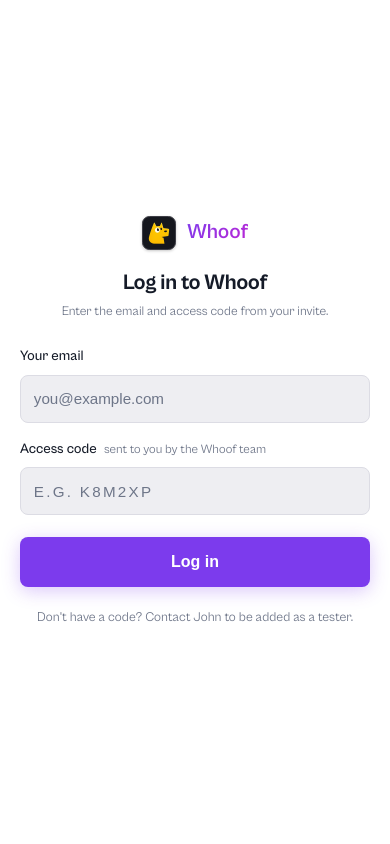
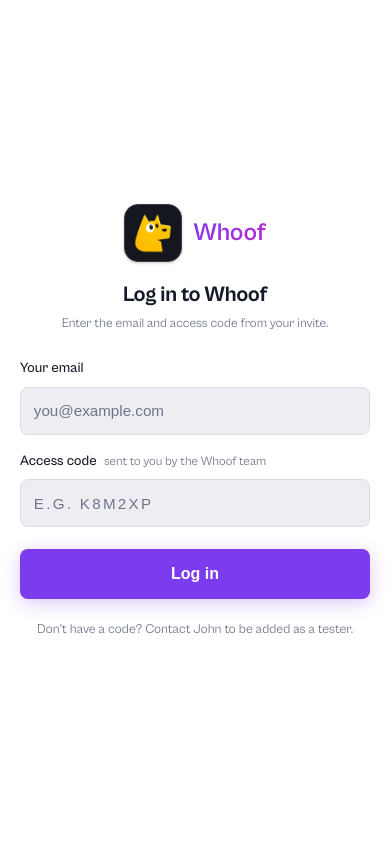
Before and after one commit to jgcarti123-cyber/Whoof_Chatbot, a Node server app: page /login in a window 390 px wide. Run offline with Node 20, Linux system fonts and the light colour scheme; some libraries are stand-ins or nearby versions.

Commit message:
Bigger login brand mark, fix ingest script, add GWAS 2025 title
- style.css: larger brand icon (58px) + roomier pill on login auth-aside;
  mobile form-wrap brand scaled up to 1.55rem so it reads clearly
- ingest-all-pdfs.sh: fix unbound-variable error under set -u when no
  args passed; add clean citation title for the new GWAS 2025 PDF
- .gitignore: exclude ingest-log.txt and *.log build artifacts

Co-Authored-By: Claude Sonnet 4.6 <noreply@anthropic.com>

```diff
--- a/public/style.css
+++ b/public/style.css
@@ -908,13 +908,17 @@ a:hover { text-decoration: underline; }
   color: #fff;
 }
 .auth-aside .auth-brand {
-  padding: .45rem .65rem .45rem .5rem;
+  padding: .55rem 1.1rem .55rem .6rem;
+  gap: .9rem;
+  font-size: 1.75rem;
   border: 1px solid hsl(0 0% 100% / .1);
   border-radius: 999px;
   background: hsl(0 0% 100% / .08);
   box-shadow: inset 0 1px 0 hsl(0 0% 100% / .08);
   backdrop-filter: blur(14px);
 }
+/* Bigger brand mark on the login screen so it reads clearly at first glance. */
+.auth-brand .brand-mark { width: 58px; height: 58px; border-radius: 24%; }
 .auth-split .brand-gradient-text {
   background: none;
   -webkit-background-clip: initial;
@@ -1088,7 +1092,7 @@ a:hover { text-decoration: underline; }
   .auth-aside { display: none; }
   .auth-main { min-height: 100vh; }
   .auth-form-wrap .auth-brand {
-    display: flex; justify-content: center; font-size: 1.3rem; margin-bottom: 1.25rem;
+    display: flex; justify-content: center; font-size: 1.55rem; margin-bottom: 1.25rem;
   }
 }
 
```
Also changed, not shown: 2 other files.
